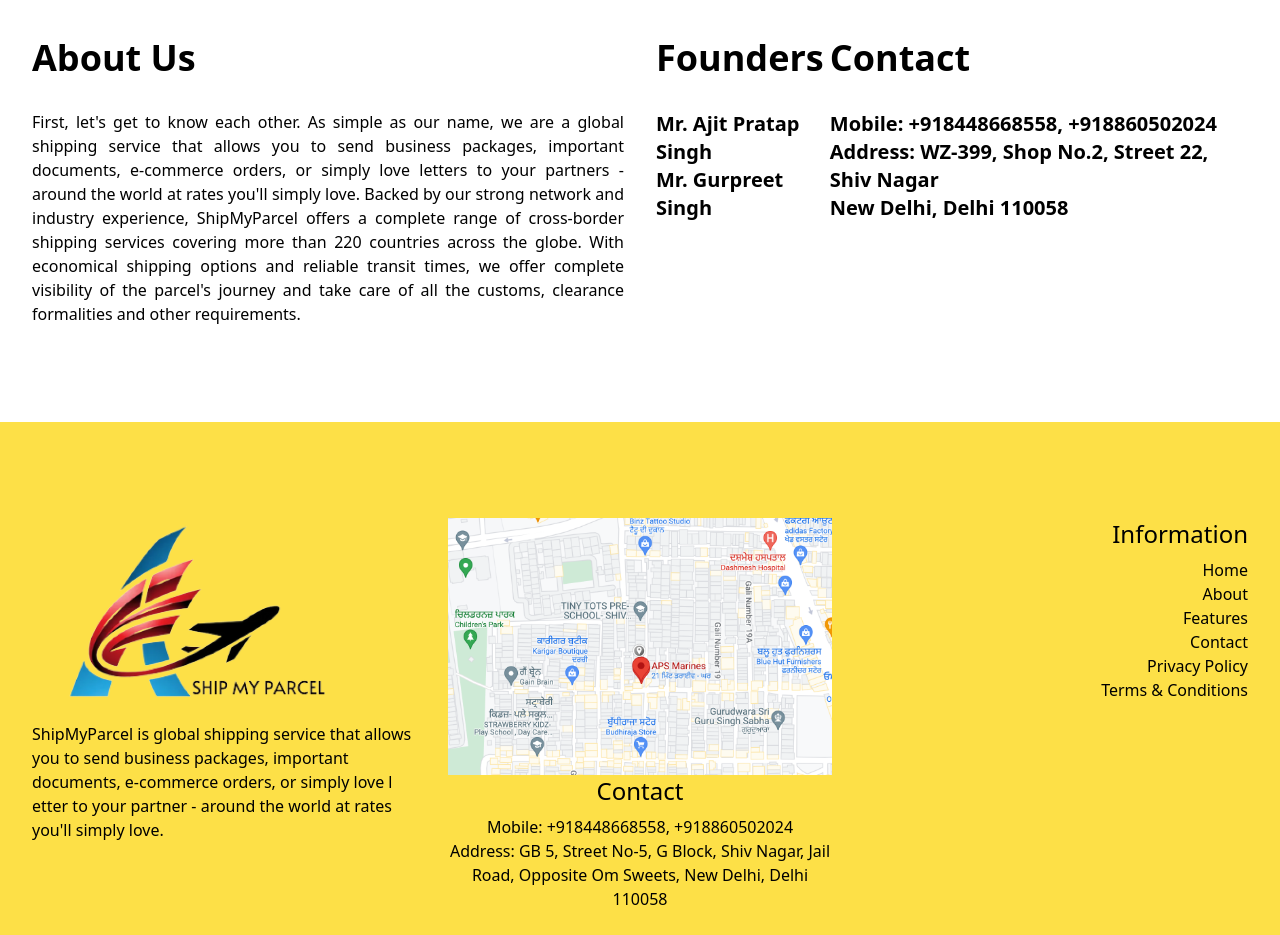
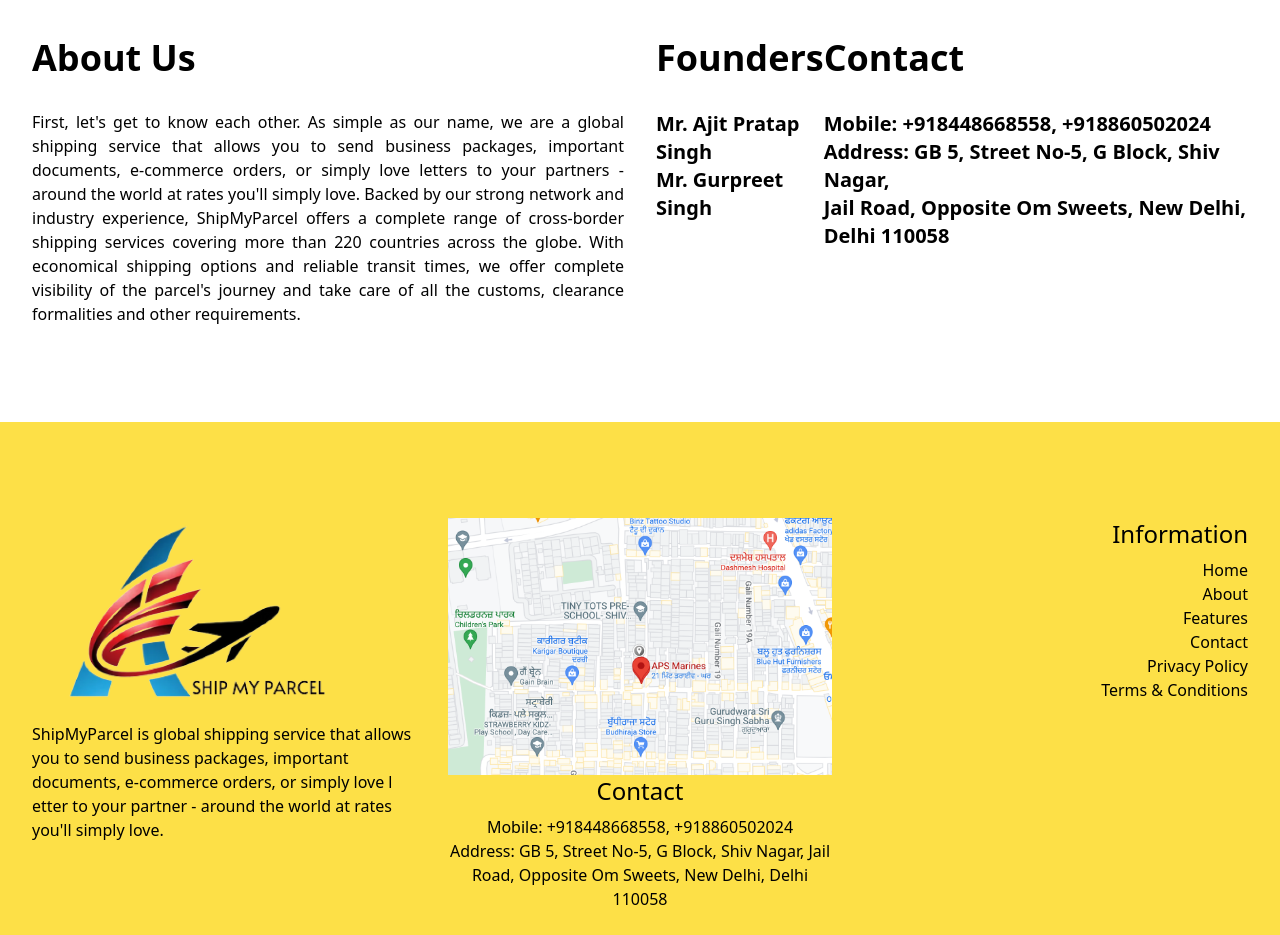
Before and after one commit to kunal70006/ship-my-parcel, a Next.js app: page /about in a window 1280 px wide. Shown: the part 780-1715 px from the top of the page. Built offline with nearby package versions, Linux system fonts and the light colour scheme.

Commit message:
updated about us
Signed-off-by: kunal70006 <singhkunaldeep@gmail.com>

```diff
--- a/src/components/AboutUs.tsx
+++ b/src/components/AboutUs.tsx
@@ -39,8 +39,8 @@
               Mobile: +918448668558, +918860502024
             </p>
             <p className="font-semibold text-xl">
-              Address: WZ-399, Shop No.2, Street 22, Shiv Nagar <br /> New
-              Delhi, Delhi 110058
+              Address: GB 5, Street No-5, G Block, Shiv Nagar, <br />
+              Jail Road, Opposite Om Sweets, New Delhi, Delhi 110058
             </p>
           </div>
         </div>
```
